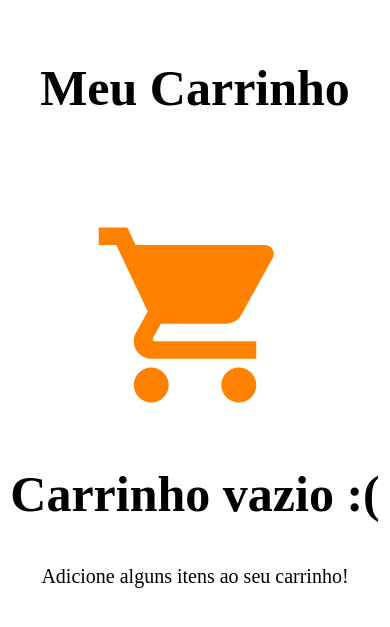
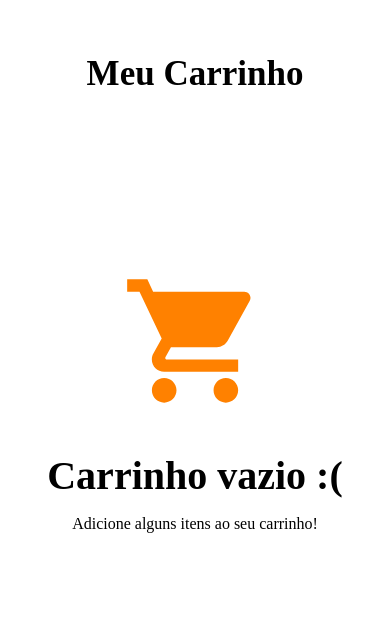
Before and after one commit to Danilosrr/desafio-02-aws-react, a React (Create React App) app: page /carrinho in a window 390 px wide. Shown: the part 105-732 px from the top of the page. Built offline with nearby package versions, Linux system fonts and the light colour scheme.

Commit message:
style: add media queries mobile first base no EmptyCar

```diff
--- a/src/Components/Checkout/StylesCar/EmptyCar.css
+++ b/src/Components/Checkout/StylesCar/EmptyCar.css
@@ -16,6 +16,7 @@
 }
 .vazio{
     font-size: 50px;
+    margin-bottom: 15px;
 }
 
 .adicione{
@@ -24,5 +25,29 @@
 }
  .img-text{
   margin-bottom: 100px;
-  margin-top: 50px;
+  margin-top: 40px;
  }
+
+ @media screen and (max-width: 768px){
+
+ .h1{
+    font-size: 35px;
+    margin-top: 250px;
+ }
+    .img-text{
+  margin-top: 132px;
+  margin-bottom: 273px;
+ }
+ .img{
+    width: 148px;
+    height: 148px;
+
+ }
+ .vazio{
+    font-size: 40px;
+    margin-bottom: 16px;
+ }
+ .adicione{
+    font-size: 16px;
+ }
+}
```
